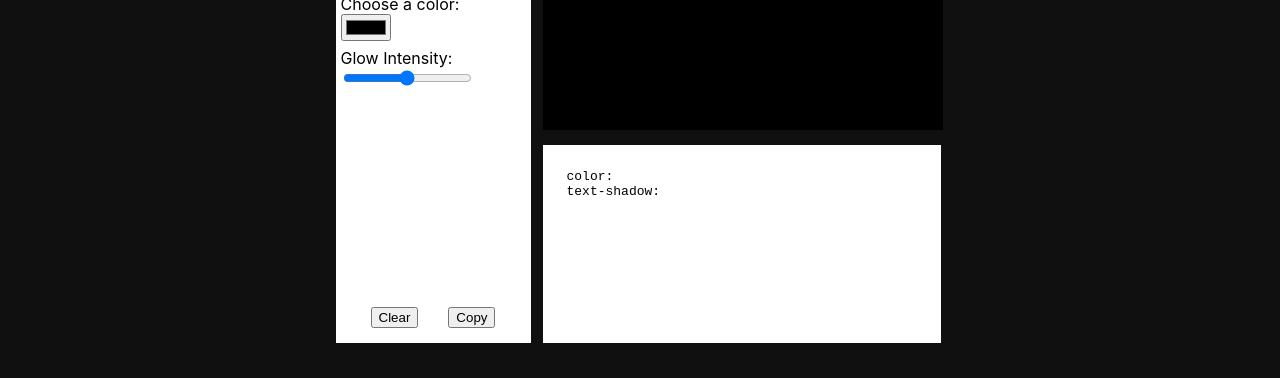
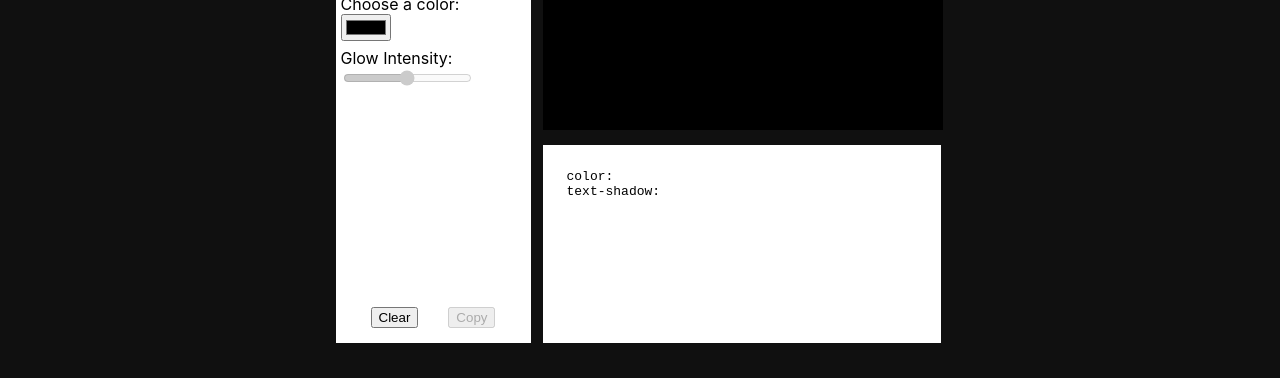
Before and after one commit to arghmatey/neon-glow, a React (Create React App) app: page / in a window 1280 px wide. Shown: the part 235-613 px from the top of the page. Built offline with nearby package versions, Linux system fonts and the light colour scheme.

Commit message:
Disable dead options

```diff
--- a/src/components/OptionsInput.js
+++ b/src/components/OptionsInput.js
@@ -30,11 +30,11 @@ class TextInput extends Component {
                     <label htmlFor='color'>Choose a color:</label><br />
                     <input type='color' id='color' onChange={this.handleChangeColor} /><br />
                     <label htmlFor='color'>Glow Intensity:</label><br />
-                    <input type='range' id='glow' /><br />
+                    <input type='range' id='glow' disabled /><br />
                 </form>
                 <div className='buttons'>
                     <button onClick={this.handleClearInput}>Clear</button>
-                    <button>Copy</button>
+                    <button disabled>Copy</button>
                 </div>
             </div>
         )
```
